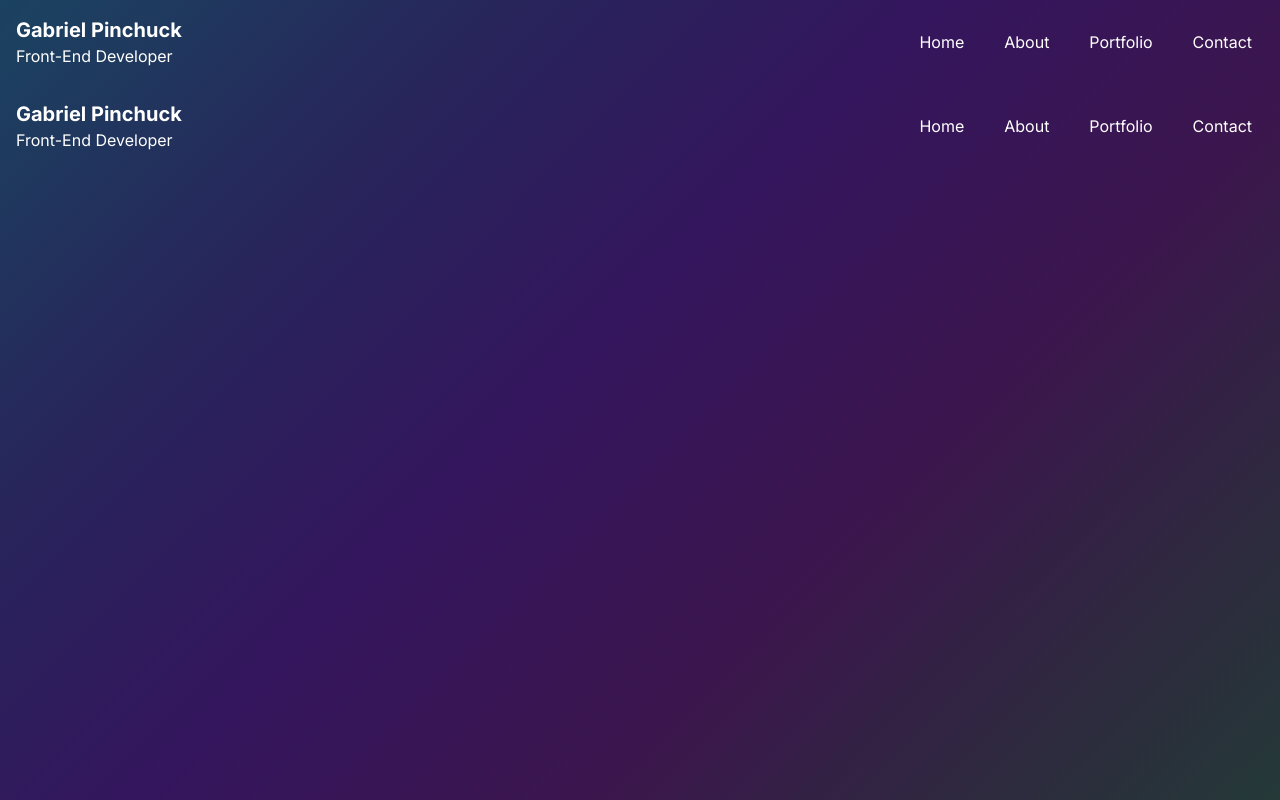
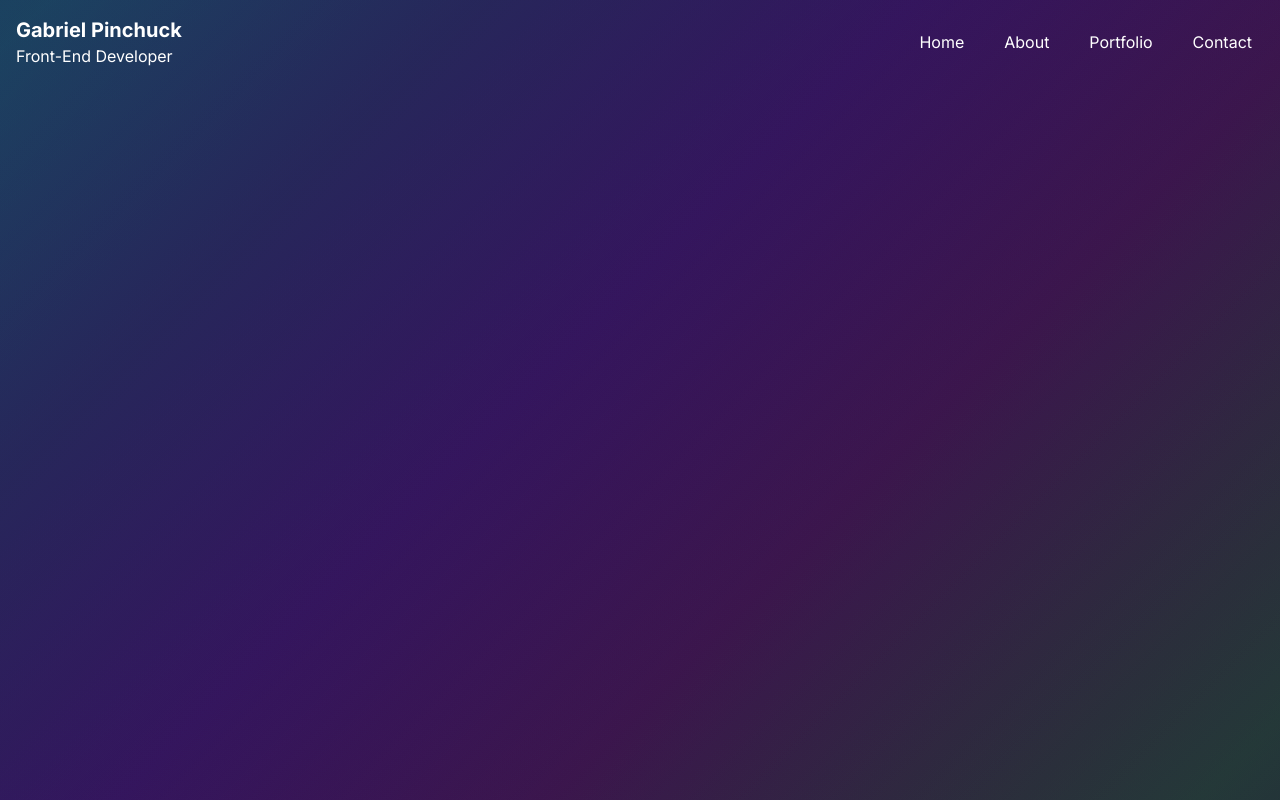
Before and after one commit to gpinchuck/gabp.io, a Next.js app: page / in a window 1280 px wide. Shown: the top 800 px of the page. Built offline with nearby package versions, Linux system fonts and the light colour scheme.

Commit message:
feat(theme setup): remove header from home page

```diff
--- a/src/app/page.tsx
+++ b/src/app/page.tsx
@@ -3,12 +3,12 @@ import Header from "./components/core/Header";
 export default function Home() {
 
   return (
-    <>
-      <Header />
 
-      <main className="flex min-h-screen flex-col items-center justify-between p-24">
+
+
+      <main className="flex p-4 container min-h-screen mx-auto flex-col items-center justify-between p-24">
 
       </main>
-    </>
+
   );
 }
```
